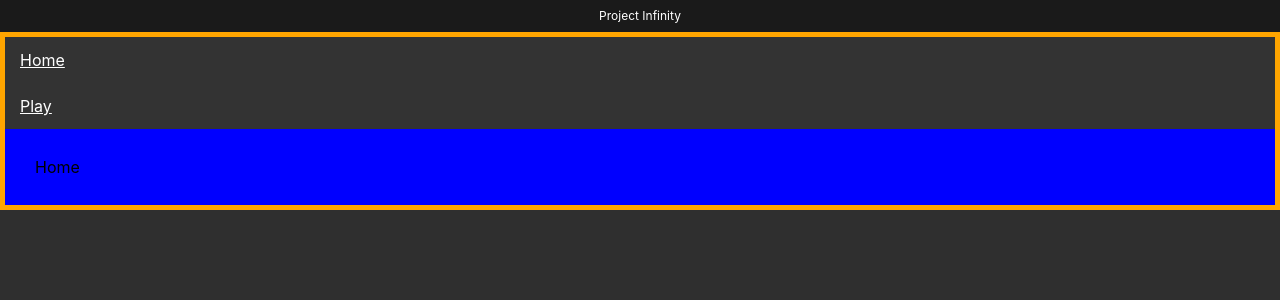
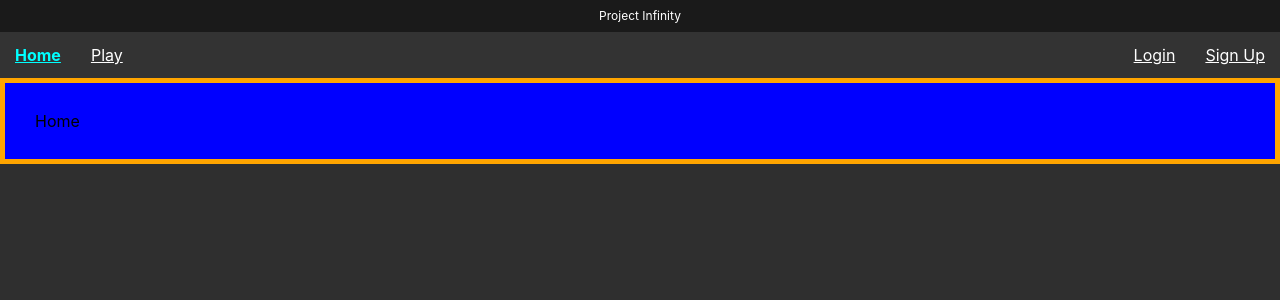
Before and after one commit to keenode/projectinfinity.net, a React app: page / in a window 1280 px wide. Shown: the top 300 px of the page. Built offline with nearby package versions, Linux system fonts and the light colour scheme.

Commit message:
more navigation organization

```diff
--- a/src/App.js
+++ b/src/App.js
@@ -5,13 +5,10 @@ import Layout from './hoc/Layout/Layout';
 import Home from './containers/Home/Home'
 import Play from './containers/Play/Play'
 
-import NavBar from './components/UI/NavBar/NavBar'
-
 class App extends Component {
   render() {
     return (
       <Layout>
-        <NavBar />
         <Switch>
           <Route path="/" exact component={Home} />
           <Route path="/play" component={Play} />
--- a/src/components/UI/NavBar/NavBar.css
+++ b/src/components/UI/NavBar/NavBar.css
@@ -1,3 +1,9 @@
 .NavBar {
+  display: flex;
+  justify-content: space-between;
   background-color: #333;
 }
+
+.NavBarItems {
+  display: flex;
+}
--- a/src/components/UI/NavBar/NavBar.js
+++ b/src/components/UI/NavBar/NavBar.js
@@ -6,9 +6,13 @@ import styles from './NavBar.css'
 
 const navBar = () => (
   <nav className={styles.NavBar}>
-    <ul>
+    <ul className={styles.NavBarItems}>
       <NavItem link="/" exact>Home</NavItem>
       <NavItem link="/play">Play</NavItem>
+    </ul>
+    <ul className={styles.NavBarItems}>
+      <NavItem link="/login">Login</NavItem>
+      <NavItem link="/sign-up">Sign Up</NavItem>
     </ul>
   </nav>
 )
--- a/src/components/UI/NavBar/NavItem/NavItem.css
+++ b/src/components/UI/NavBar/NavItem/NavItem.css
@@ -3,3 +3,8 @@
   color: white;
   padding: 15px;
 }
+
+.NavItem a.active {
+  color: cyan;
+  font-weight: 700;
+}
--- a/src/hoc/Layout/Layout.js
+++ b/src/hoc/Layout/Layout.js
@@ -1,6 +1,7 @@
 import React, { Component } from 'react';
 
 import TitleBar from '../../components/UI/TitleBar/TitleBar'
+import NavBar from '../../components/UI/NavBar/NavBar'
 
 import styles from './Layout.css';
 
@@ -9,6 +10,7 @@ class Layout extends Component {
     return (
       <div>
         <TitleBar title="Project Infinity" />
+        <NavBar />
         <main className={styles.LayoutContainer}>
           {this.props.children}
         </main>
```
